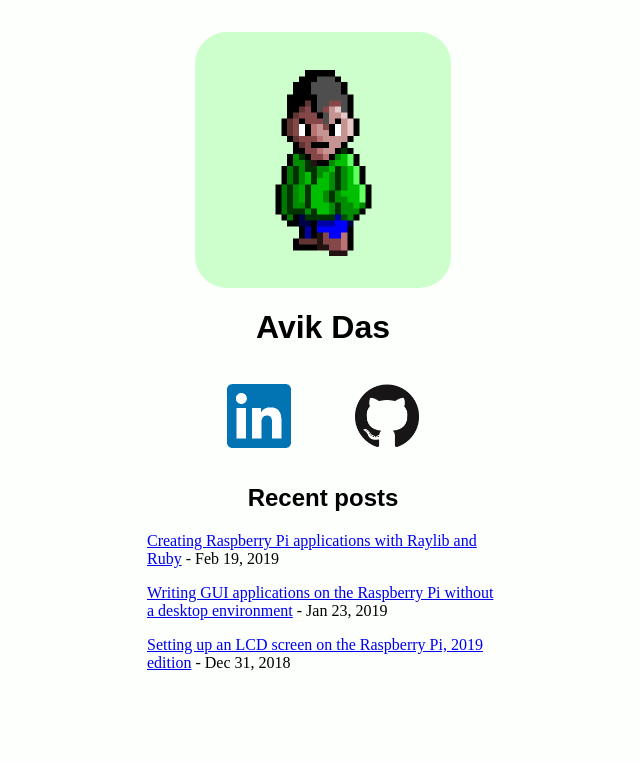
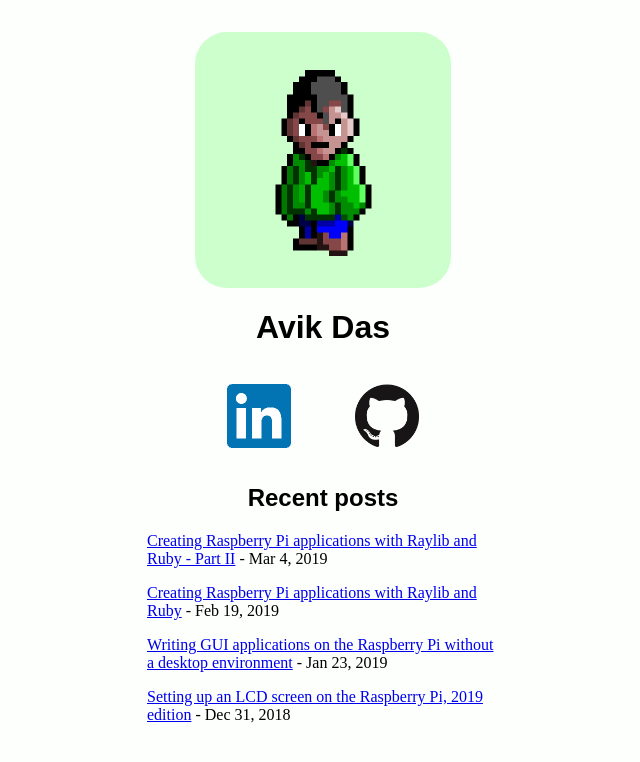
Before and after one commit to avik-das/avik-das.github.io, a Jekyll site: the page built from index.html, in a window 1280 px wide. Shown: the top 762 px of the page, without its empty margins (317-957 px from the left). Built offline with Jekyll 4.4.1, drawn with Linux system fonts in a browser that asks for light colours; some of the changed lines change nothing that is shown.

Commit message:
Blog post: Raylib + Ruby Part II
This is a follow up to my last blog post, diving into more technical
details I didn't have the space to include last time.

Also updated the previous post to link to the new one.

````diff
--- a/_posts/2019-02-19-creating-raspberry-pi-applications-with-raylib-and-ruby.md
+++ b/_posts/2019-02-19-creating-raspberry-pi-applications-with-raylib-and-ruby.md
@@ -383,6 +383,6 @@
 
 ---
 
-There are still a few problems with our Ruby bindings to Raylib. For example, you won't be able to use a few library functions out of the box. I'll go over these problems, and more, in my next post.
+There are still a few problems with our Ruby bindings to Raylib. For example, you won't be able to use a few library functions out of the box. [I'll go over these problems, and more, in my next post.]({% post_url 2019-03-04-creating-raspberry-pi-applications-with-raylib-and-ruby-part-2 %})
 
 Nevertheless, by working through the above steps, I can now write lightweight GUI applications in Ruby. Even without any modifications, just having the ability to combine Raylib with a higher-level language means I can experiment with the UI and behavior of my application more productively than I could using only C.
--- /dev/null
+++ b/_posts/2019-03-04-creating-raspberry-pi-applications-with-raylib-and-ruby-part-2.md
@@ -0,0 +1,426 @@
+---
+title: "Creating Raspberry Pi applications with Raylib and Ruby - Part II"
+layout: blog
+---
+
+<figure markdown="1" class="full">
+![Four weather predictions are shown at three hour intervals. Each prediciton has an icon showing the predicted weather, and a predicted temperature. The temperatures are connected in a line chart.](/assets/images/2019-03-04-creating-raspberry-pi-applications-with-raylib-and-ruby-part-2/hud-weather-forecast.jpg)
+<figcaption>My personal heads-up display, running on my Raspberry Pi and showing the weather forecast. This feature was easy to develop thanks to some higher-level abstractions I wrote for myself in Ruby.</figcaption>
+</figure>
+
+If you followed [my last post on wrapping Raylib with Ruby]({% post_url 2019-02-19-creating-raspberry-pi-applications-with-raylib-and-ruby %}), you'll have a workable way of writing Raylib-based applications in Ruby. However, any automated translation between languages will have some rough edges. In this post, I'll go over these rough edges, and how you can smooth over them without losing the productivity gains of the auto-generated wrapper made possible by SWIG.
+
+## Memory management in the SWIG wrapper
+
+(This section can be safely skipped if you're not very familiar with C or low-level memory management.)
+
+One of the reasons I used Raylib instead of using running a full desktop environment was to minimize the resources I was using on the system. While I knew using Ruby was already adding some overhead, I wanted to make sure I wasn't straying too far from that goal. *My investigation reveals the SWIG-generated Ruby extension won't introduce memory leaks into your application.*
+
+As discussed above, the SWIG-generated extension defines Ruby classes for each C `struct` it encounters. Whereas Raylib heavily uses stack-allocated, pass-by-value semantics with these structures, the same structures are instead heap-allocated in the Ruby extension.
+
+Let's look at the color structure. In Raylib, this structure is a simple collection of four bytes:
+
+```c
+typedef struct Color {
+    unsigned char r;
+    unsigned char g;
+    unsigned char b;
+    unsigned char a;
+} Color;
+```
+
+In the Ruby extension, the structure is wrapped up in a Ruby class:
+
+```c
+// In the initialization function
+SwigClassColor.klass = rb_define_class_under(mRaylib, "Color", rb_cObject);
+rb_define_method(SwigClassColor.klass, "initialize", _wrap_new_Color, -1);
+
+// Heavily simplified implementation of constructor
+VALUE _wrap_new_Color(int argc, VALUE *argv, VALUE self) {
+  struct Color *result = (struct Color *)calloc(1, sizeof(struct Color));
+  DATA_PTR(self) = result;
+  return self;
+}
+```
+
+Notice how the constructor allocates memory on the heap using `calloc`. This presents a natural question: does the extension clean up this allocated memory when the Ruby `Color` object is garbage collected? It turns out SWIG also generates a destructor to clean up this memory:
+
+```c
+// In the initialization function
+SwigClassColor.destroy = (void (*)(void *)) free_Color;
+
+// The full implementation of the destructor
+SWIGINTERN void
+free_Color(void *self) {
+    struct Color *arg1 = (struct Color *)self;
+    free((char *) arg1);
+}
+```
+
+This is reassuring, but I wanted to see for myself this prevented memory leaks in practice. So, I tried a few experiments. I wrote three test programs that simply ran Raylib's main loop, and I graphed how much memory the current process was using over time. The memory usage was queried using the following code:
+
+```ruby
+# `$$` represents the correct program's process ID. Run `ps` and find the line
+# containing information about the current process.
+pid, size = `ps ax -o pid,rss | grep -E "^[[:space:]]*#{$$}"`
+  .strip
+  .split
+  .map(&:to_i)
+```
+
+The three programs tested different scenarios.
+
+<figure markdown="1" class="popout">
+![Three graphs drawn using Raylib, each showing the memory usage of a different program. The first two show the memory usage go up over time, and the third graph shows constant, low memory usage.](/assets/images/2019-03-04-creating-raspberry-pi-applications-with-raylib-and-ruby-part-2/memory-leaks.png)
+<figcaption>These three graphs (drawn using Raylib) show memory usage of the programs below. From left to right: the native extension memory leak, the memory leak due to storing colors in an array, and the lack of a memory leak in the last program.</figcaption>
+</figure>
+
+- In the first program, I manually created a Ruby extension. This extension defined a function that simply allocated some memory on the heap but never freed it. I called this function multiple times per frame. The memory usage grew rapidly, as expected.
+
+- In the second program, I called `Color.new` multiple times per frame, then added these objects to a global array. Because the array held onto these objects, the objects were never garbage collected, and the memory usage grew.
+
+- In the last program, I called `Color.new` multiple times per frame, but I didn't keep around any references to these objects. Thus, the objects were garbage collected frequently, and the memory usage stayed constant.
+
+With these experiments, I was confident my memory usage tracking was working, and I wouldn't have any issues with memory leaks when using my Raylib wrapper.
+
+## Wrapping array parameters
+
+<figure markdown="1" class="popout">
+![Twenty wedges (four-sided polygons) of varying lengths arranged in a circle, with each wedge colored from green to red based on its length.](/assets/images/2019-03-04-creating-raspberry-pi-applications-with-raylib-and-ruby-part-2/polygon-drawing.jpg)
+<figcaption>The polygons in this application were drawn using "DrawPolyEx", a function that can't be used from Ruby without the modifications described below</figcaption>
+</figure>
+
+(This section can be mostly skipped if you're not very familiar with C or low-level memory management. Just copy the specified code below into your `raylib.i` file and re-compile your native extension.)
+
+While SWIG does a great job of mapping C constructs into Ruby constructs, there are times when the automated conversion doesn't work so well. For example, there's a function for drawing a polygon that takes an array of `Vector2` structures. In typical C fashion, the function takes a pointer to the first structure, and a count of how many structures are present in the array:
+
+```c
+void DrawPolyEx(Vector2 *points, int numPoints, Color color);
+```
+
+Unfortunately, in Ruby, you won't be able to allocate space for multiple `Vector2` objects contiguously in memory. What we actually want to do is:
+
+1. Allow passing in a Ruby array, instead of a C array plus a count.
+1. Automatically convert that Ruby array into a C array and a count. The converted value should get passed into the underlying C function.
+1. Automatically clean up the temporarily allocated C array after the function call.
+
+We can achieve this using a SWIG typemap. This typemap will recognize a particular pattern, namely the two parameters we want to replace in the above method signature. The typemap will then insert some code we specify at the beginning of any auto-generated function that wraps around a matching library function.
+
+Insert the following code into `ext/raylib/raylib.i`:
+
+```
+%typemap(in, numinputs=1) (Vector2 *points, int numPoints) {
+    if (!RB_TYPE_P($input, T_ARRAY)) {
+        SWIG_exception_fail(
+                SWIG_TypeError,
+                Ruby_Format_TypeError(
+                    "",
+                    "array of struct Vector2 *",
+                    "DrawPolyEx",
+                    1,
+                    $input));
+    }
+
+    $2 = RARRAY_LEN($input);
+    $1 = malloc($2 * sizeof(Vector2));
+
+    for (int i = 0; i < $2; i++) {
+        VALUE entry = rb_ary_entry($input, i);
+
+        void *vec2;
+        int res = SWIG_ConvertPtr(entry, &vec2, SWIGTYPE_p_Vector2, 0);
+
+        if (!SWIG_IsOK(res)) {
+            SWIG_exception_fail(
+                    SWIG_ArgError(res),
+                    Ruby_Format_TypeError(
+                        "wrong array element type: ",
+                        "struct Vector2 *",
+                        "DrawPolyEx",
+                        i + 1,
+                        entry));
+        }
+
+        $1[i] = *(Vector2 *)(vec2);
+    }
+};
+```
+
+The code does the following:
+
+1. Check if the single input (instead of the two we would have gotten automatically) is a Ruby array.
+1. Set the count that will be passed to the underlying library function. The count is determined by using the Ruby C API to read the length of the passed in Ruby array.
+1. Allocate a C array and set this to the actual argument that will be passed to the underlying library function.
+1. Initialize this array by going through the Ruby array, converting each element to `Vector2 *` and storing it in the C array.
+
+This process allocates a new array on the heap (it may be possible to allocate on the stack, but I haven't gotten that working yet). This means, after the call to the underlying library function, we need to free the newly-allocated memory. Again, we can use a SWIG typemap, which we insert into the same file:
+
+```
+%typemap(freearg) (Vector2 *points, int numPoints) {
+    free($1);
+}
+```
+
+This is one more place where we need custom code specific to Raylib's functionality. Once again, this does mean our extension is more sensitive to updates in Raylib's API, but I don't know of a way around this.
+
+Finally, there are a handful of Raylib functions that return a pointer to a heap-allocated array. This is in contrast to returning a structure by value, like most functions in the library. One example of such a function is `GetImageData(Image)`, which returns an array of `Color`. Because I haven't used this function in Ruby, I don't know what additional work I need to do in order to support its use.
+
+## Wrapping Raylib with more idiomatic Ruby
+
+It's already nice to access Raylib from Ruby, but the resulting code isn't always the most idiomatic. Other interfaces to Raylib often spend enough time creating the wrapper by hand that it becomes hard to create higher-level abstractions over the C-style APIs. Because SWIG saved us so much work, I've found it easier to create some of these abstractions.
+
+### Constructing Raylib structures
+
+I discussed in my last post that SWIG wraps Raylib `struct`s using Ruby classes. These classes are given no-parameter constructors, along with getters and setters for each of the structure's fields. This makes constructing objects of these types verbose. For example, to create a reddish-brownish color, you need to write:
+
+```ruby
+color = Color.new
+color.r = 128
+color.g = 64
+color.b = 32
+color.a = 255
+```
+
+You can, as I said before, create a helper method inside the `Raylib` module to create and initialize colors more conveniently. However, we can go one step further and re-define a class' constructor. The important part is to call the original, SWIG-defined constructor in this new constructor so as to perform the initialization SWIG set up for us:
+
+```ruby
+module Raylib
+  class Color
+    # Re-define the auto-generated constructor so parameters can be passed
+    # during initialization.
+
+    alias_method :swig_initialize, :initialize
+    def initialize(r, g, b, a = 255)
+      swig_initialize
+      self.r = r
+      self.g = g
+      self.b = b
+      self.a = a
+    end
+  end
+end
+
+color = Raylib::Color.new(128, 64, 32)
+```
+
+### Abstracting common patterns using blocks
+
+When experimenting with many small Raylib-based applications, I found myself writing the same top-level structure over and over again:
+
+```ruby
+Raylib.InitWindow(500, 500, "Window title")
+
+Raylib.SetTargetFPS(30)
+until Raylib.WindowShouldClose
+  # Do some per-frame processing like checking inputs
+
+  Raylib.BeginDrawing
+    Raylib.ClearBackground(RAYWHITE)
+    # Call the drawing APIs
+  Raylib.EndDrawing
+end
+
+Raylib.CloseWindow
+```
+
+The use of `WindowShouldClose`, `BeginDrawing` and `EndDrawing` felt like low-level APIs that could be abstracted over. In C, this is harder to achieve because the part that changes from application to application is the _code_ inside the loop and the drawing block. Ruby, on the other hand, provides us with a powerful tool to implement this abstraction: blocks.
+
+First, I collapsed the main loop with the FPS configuration, since the loop runs at the specified FPS. I also collapsed the closing of the window, as I always wanted to close the window when the main loop finished.
+
+```ruby
+module Raylib
+  def self.main_loop(fps: 30)
+    Raylib.SetTargetFPS(fps)
+
+    yield until Raylib.WindowShouldClose
+    Raylib.CloseWindow
+  end
+end
+```
+
+My next abstraction collapsed the `BeginDrawing` and `EndDrawing` calls together. This is not only a convenience, but a safety feature, as `EndDrawing` is what allows the application to sleep in between frames instead of using up 100% of the CPU. With this abstraction, it's not possible to forget the `EndDrawing` call.
+
+I also found myself always clearing the background on each frame, as I redrew the frame based on the latest data. For this reason, I decided to collapse the `ClearBackground` call into this abstraction as well.
+
+```ruby
+module Raylib
+  def self.draw_with_background(background_color)
+    Raylib.BeginDrawing
+
+    Raylib.ClearBackground(background_color)
+    yield
+
+    Raylib.EndDrawing
+  end
+end
+```
+
+With these two abstractions, my top-level application structure is terser, freeing me to expend more cognitive load on the code unique to each application.
+
+```ruby
+Raylib.InitWindow(500, 500, "Window title")
+
+Raylib.main_loop(fps: 30) do  # we can omit the FPS if we want 30 FPS
+  # Do some per-frame processing like checking inputs
+
+  Raylib.draw_with_background do
+    # Call the drawing APIs
+  end
+end
+```
+
+## Automating the build process
+
+<figure markdown="1" class="popout">
+![Running "rake raylib" to order to build the native extension](/assets/images/2019-03-04-creating-raspberry-pi-applications-with-raylib-and-ruby-part-2/rake-pipeline.png)
+<figcaption>The pipeline I set up below allows me to run a single command and have the native extension built correctly for the current platform.</figcaption>
+</figure>
+
+Because I want the same source code for my application to work on my laptop and my Raspberry Pi, I don't check in my platform-specific extension binary to version control. Instead, I check in the SWIG interface file, then build the extension on each platform. To ensure I don't have run multiple commands manually, possibly making mistakes along the way, I needed an automated pipeline with the following requirements:
+
+- A single command that fully builds the native extension on the current platform.
+- The ability to specify where Raylib is installed on the current platform.
+- Correct platform-specific behavior, like pulling in the correct platform-specific dependencies.
+
+### Single-command builds using Rake
+
+To implement an automated pipeline for building the native extension, I use [Rake](https://github.com/ruby/rake), a build tool commonly used in the Ruby ecosystem. You can install Rake using:
+
+```sh
+gem install rake
+```
+
+Or by using [Bundler](https://bundler.io/).
+
+Using Rake entails creating a file called `Rakefile` with the Ruby code needed to build the extension. My Rakefile consists of two parts. First, I define a "task" that actually executes the commands needed to build the library. Here is a simplified snippet:
+
+```ruby
+desc 'Build the raylib C extension'
+task :raylib do
+  # Read environment variables to determine the correct paths. In my actual
+  # Rakefile, I allow configuring the include and library paths for Raylib
+  # individually, so this part is more complicated.
+
+  raylib_install_path = ENV['RAYLIB_INSTALL_PATH'] || '/usr/local'
+  raylib_header_install_path = "#{raylib_install_path}/include"
+  extconf_raylib_path_args = "--with-raylib-dir=#{raylib_header_install_path}"
+
+  Dir.chdir('ext/raylib') do
+    sh [
+      'swig',
+      "-I#{raylib_header_install_path}",
+      '-D__STDC__',
+      '-D__STDC_VERSION__=199901',
+      '-ruby',
+      'raylib.i'
+    ].join(' ')
+
+    ruby "extconf.rb #{extconf_raylib_path_args}"
+
+    sh 'make'
+  end
+
+  cp 'ext/raylib/raylib.so', 'lib/'
+end
+```
+
+Just like Raylib's own Makefile, I use environment variables to configure where to find Raylib's header and library files. These variables are the same ones used by Raylib's own Makefiles, allowing me to define them globally on my system. Then, I use SWIG to generate a C wrapper, use `extconf.rb` to generate a Makefile and build the extension using the Makefile. Finally, I copy over the final library into a `lib` directory.
+
+The `lib` directory is also where I put my Ruby convenience methods I talked about earlier.
+
+All of this allows me to build the extension with one command:
+
+```sh
+rake raylib RAYLIB_INSTALL_PATH=/path/to/raylib
+bundle exec rake raylib RAYLIB_INSTALL_PATH=/path/to/raylib  # if using Bundler
+```
+
+The Rakefile also configures what should be considered "build artifacts" to clean up:
+
+```ruby
+require 'rake/clean'
+
+CLEAN.include('ext/**/*{.c,.o,.log,.so}')
+CLEAN.include('ext/**/Makefile')
+CLOBBER.include('lib/*.so')
+```
+
+The `CLEAN` files are the intermediate build files, not including the final library (`raylib.so`). These files are produced during the building of the library, but they aren't required once the library is built.
+
+To simply clean up these intermediate files, I can run:
+
+```sh
+rake clean
+bundle exec rake clean  # if using bundler
+```
+
+The `CLOBBER` files additionally include the final library. This allows me to not only clean up the intermediate files, but also wipe out the final library so as to leave my project in a freshly-checked out state:
+
+```sh
+rake clobber
+bundle exec rake clobber  # if using bundler
+```
+
+### Customizing the build for each platform
+
+The second consideration is to make sure the build runs slightly differently on my laptop compared to my Raspberry Pi. In practice, this means requesting different libraries to be linked into the extension based on the platform.
+
+Again, like Raylib itself, I use the `PLATFORM` environment variable, set to either `PLATFORM_DESKTOP` or `PLATFORM_RPI` in order to determine which libraries to request in `extconf.rb`.
+
+Then, to make configuring the platform-specific libraries easier, I created a small `Library` data structure that defines the name of the library, and an optional path where to look for the library. I create a list of such libraries depending on the specified platform, then go through the list asking `mkmf` to link in this libraries into the extension.
+
+As a reminder, [I talked about linking libraries in my last post]({% post_url 2019-02-19-creating-raspberry-pi-applications-with-raylib-and-ruby %}#create-a-makefile-to-build-the-extension). I also [discussed which libraries are needed on each platform in an earlier post]({% post_url 2019-01-23-writing-gui-applications-on-raspberry-pi-without-x %}#using-raylib-in-your-own-application).
+
+```ruby
+platform = ENV['PLATFORM'] || 'PLATFORM_DESKTOP'
+
+class Library
+  def initialize(name, opts = {})
+    @name = name
+    @readable_name = opts[:readable_name] || name
+    @paths = opts[:paths] || []
+  end
+
+  attr_reader :name, :readable_name, :paths
+end
+
+REQUIRED_LIBRARIES =
+  case platform
+  when 'PLATFORM_DESKTOP'
+    [
+      Library.new('raylib'),
+      Library.new('m', readable_name: 'math'),
+      Library.new('pthread'),
+      Library.new('dl'),
+      Library.new('rt'),
+      Library.new('X11')
+    ]
+  when 'PLATFORM_RPI'
+    [
+      Library.new('raylib'),
+      Library.new('brcmEGL', paths: ['/opt/vc/lib']),
+      Library.new('brcmGLESv2', paths: ['/opt/vc/lib']),
+      Library.new('pthread'),
+      Library.new('rt'),
+      Library.new('m', readable_name: 'math'),
+      Library.new('bcm_host', paths: ['/opt/vc/lib']),
+      Library.new('dl')
+    ]
+  else raise "Unrecognized platform #{platform}"
+  end
+
+# Make sure the libraries are included in the linking step. The libraries will
+# be linked in the reverse order of the calls to `find_library`, so search for
+# the libraries in reverse order.
+REQUIRED_LIBRARIES.reverse.each do |lib|
+  raise "#{lib.readable_name} is missing" \
+    unless find_library(lib.name, nil, *lib.paths)
+end
+```
+
+---
+
+Writing lightweight GUI applications in Ruby is a huge productivity boost, but there are rough edges to work around. Knowing the wrapper generated by SWIG does not introduce memory leaks gives me the piece of mind to continue using this wrapper. SWIG's typemaps and my own higher-level abstractions let me effectively utilize Raylib while still writing idiomatic Ruby code. Finally, an automated pipeline for consuming the latest version of Raylib and building a Ruby native extensions means I can experiment with new features efficiently.
+
+With all these quality-of-life improvements, I've been able to create a very useful heads-up display that I use everyday.
````
Also changed, not shown: assets/images/2019-03-04-creating-raspberry-pi-applications-with-raylib-and-ruby-part-2/hud-weather-forecast.jpg (added), assets/images/2019-03-04-creating-raspberry-pi-applications-with-raylib-and-ruby-part-2/memory-leaks.png (added), assets/images/2019-03-04-creating-raspberry-pi-applications-with-raylib-and-ruby-part-2/polygon-drawing.jpg (added), assets/images/2019-03-04-creating-raspberry-pi-applications-with-raylib-and-ruby-part-2/rake-pipeline.png (added).
